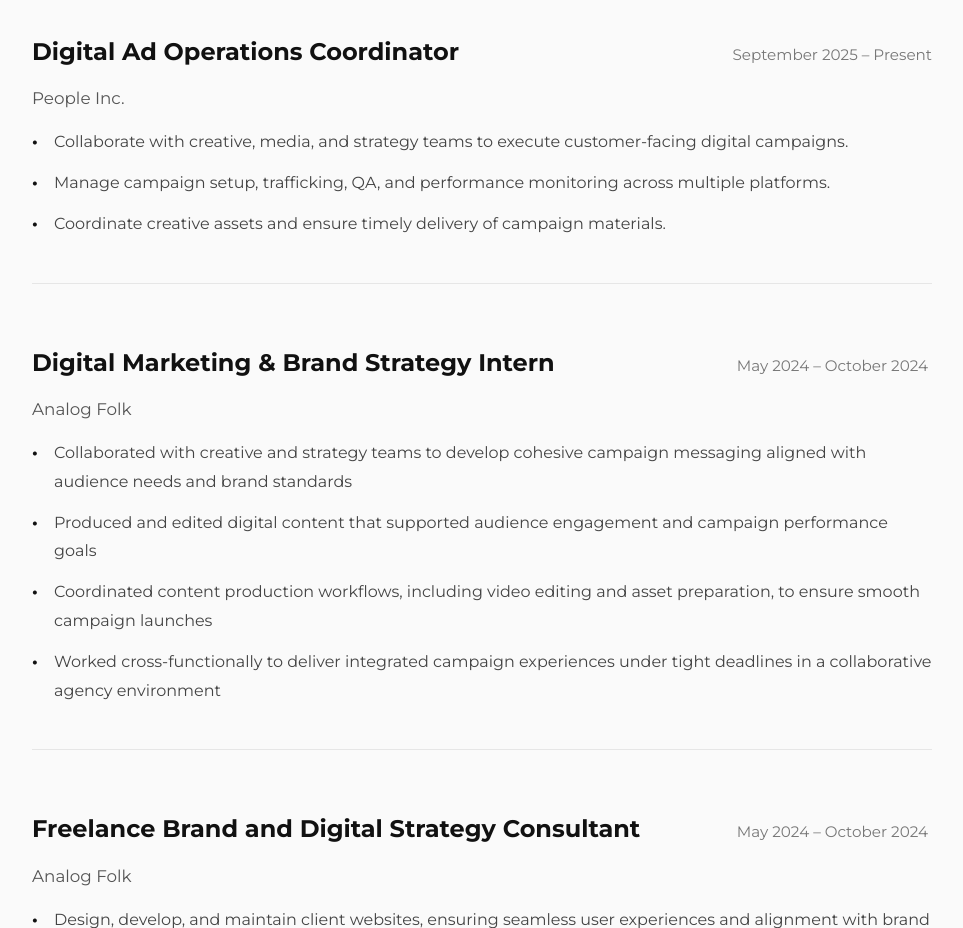
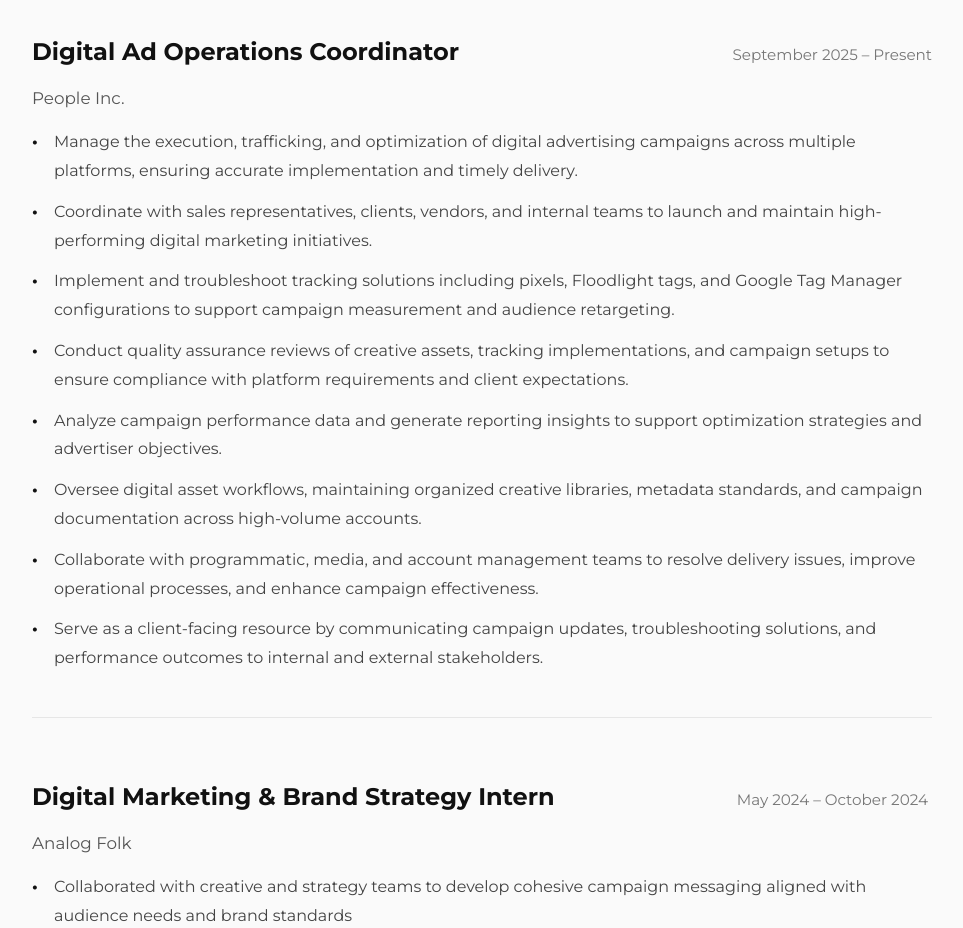
Before and after one commit to mauragabrieleny-max/mauragabriele-portfolio, a plain HTML site: page resume.html in a window 1280 px wide. Shown: the part 2460-3388 px from the top of the page, without its empty margins (158-1121 px from the left). Drawn offline with Linux system fonts and the light colour scheme.

Commit message:
Add files via upload

```diff
--- a/resume.html
+++ b/resume.html
@@ -517,9 +517,15 @@
             <h4>People Inc.</h4>
 
             <ul>
-              <li>Collaborate with creative, media, and strategy teams to execute customer-facing digital campaigns.</li>
-                <li>Manage campaign setup, trafficking, QA, and performance monitoring across multiple platforms.</li>
-                <li>Coordinate creative assets and ensure timely delivery of campaign materials.</li>
+              <li>Manage the execution, trafficking, and optimization of digital advertising campaigns across multiple platforms, ensuring accurate implementation and timely delivery.</li>
+                <li>Coordinate with sales representatives, clients, vendors, and internal teams to launch and maintain high-performing digital marketing initiatives.</li>
+                <li>Implement and troubleshoot tracking solutions including pixels, Floodlight tags, and Google Tag Manager configurations to support campaign measurement and audience retargeting.</li>
+				<li>Conduct quality assurance reviews of creative assets, tracking implementations, and campaign setups to ensure compliance with platform requirements and client expectations.</li>
+				<li>Analyze campaign performance data and generate reporting insights to support optimization strategies and advertiser objectives.</li>
+				<li>Oversee digital asset workflows, maintaining organized creative libraries, metadata standards, and campaign documentation across high-volume accounts.</li>
+				<li>Collaborate with programmatic, media, and account management teams to resolve delivery issues, improve operational processes, and enhance campaign effectiveness.</li>
+				<li>Serve as a client-facing resource by communicating campaign updates, troubleshooting solutions, and performance outcomes to internal and external stakeholders.</li>
+
           </ul>
         </div>
 
```
